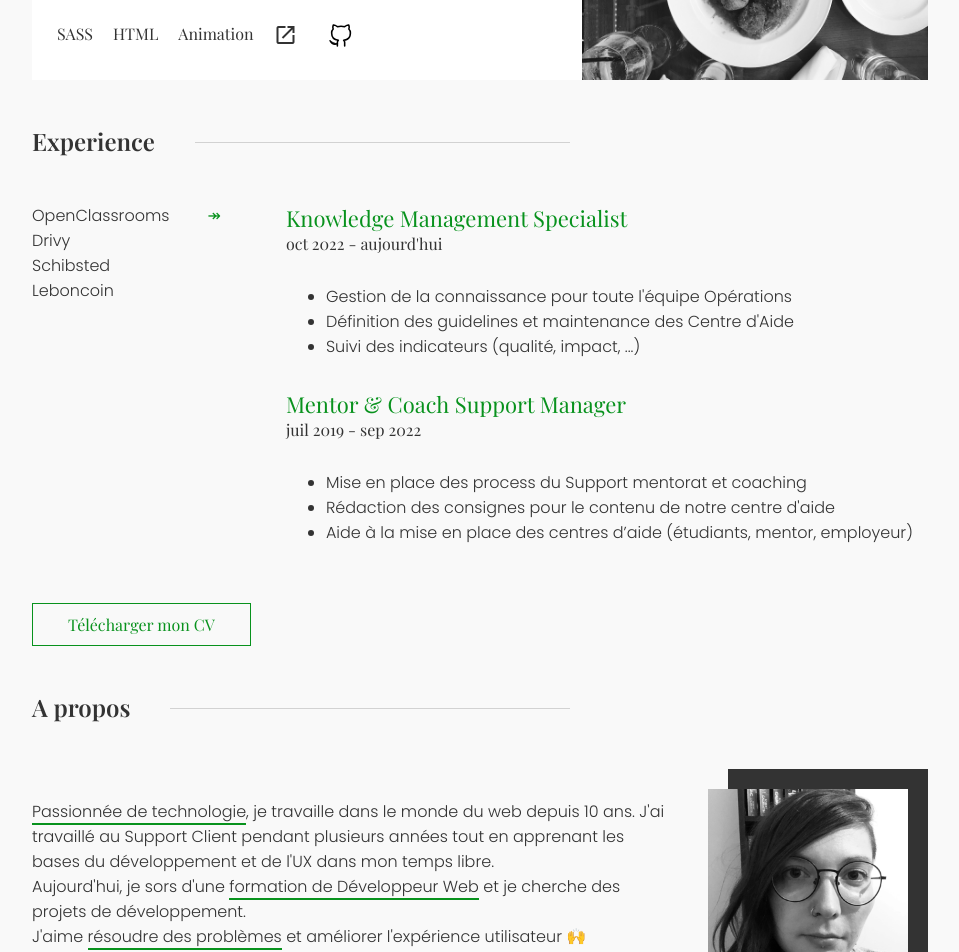
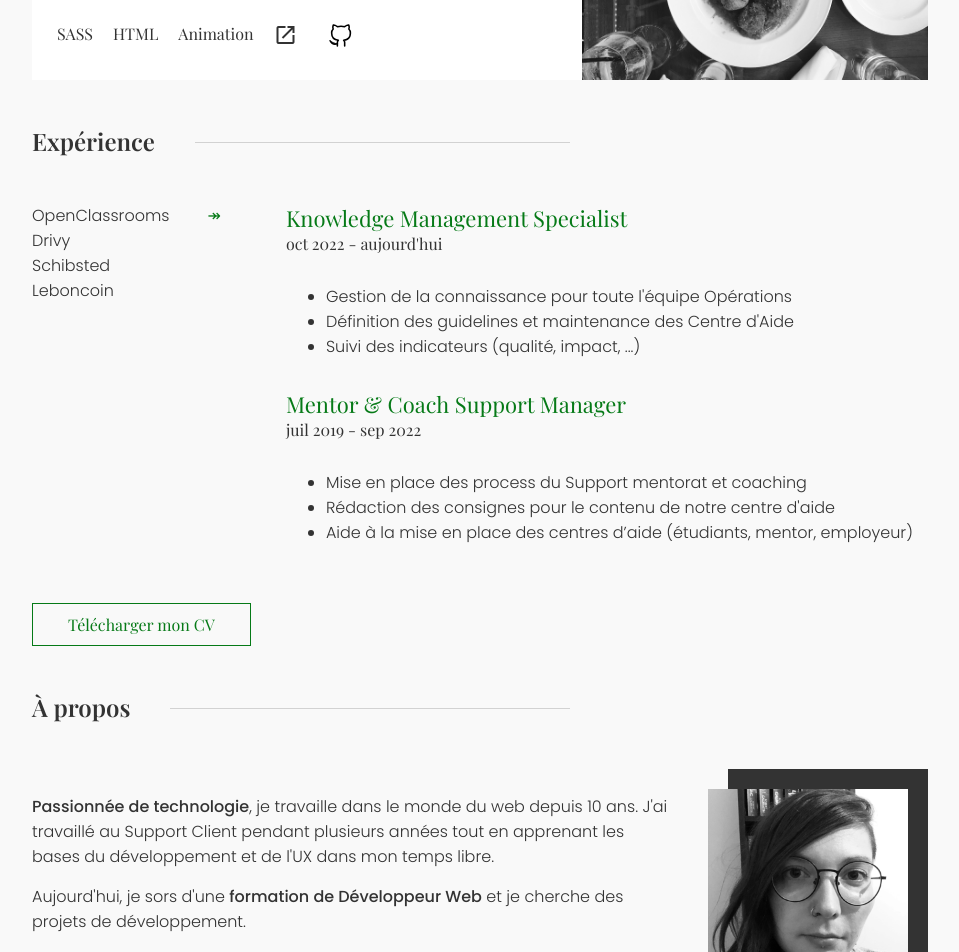
Before and after one commit to krauzeure/portfolio, a React (Create React App) app: page / in a window 1280 px wide. Shown: the part 1280-2232 px from the top of the page, without its empty margins (160-1119 px from the left). Built offline with nearby package versions, Linux system fonts and the light colour scheme.

Commit message:
Adding headers translation, fixing contrast issue and editing the underline style

```diff
--- a/src/Pages/Home/Home.css
+++ b/src/Pages/Home/Home.css
@@ -25,10 +25,6 @@
     display: flex;
     flex-direction: column;
     align-items: flex-start;
-}
-
-.about-content {
-    margin: 30px 0;
 }
 
   .projects {
@@ -141,6 +137,14 @@
     background-color: var(--main);
   }
 
+  .about-content {
+    margin: 10px 0;
+  }
+
+  .about-content p {
+    margin: 15px 0;
+  }
+
   .contact-cta {
     font-family: 'Playfair Display', serif;
     color: var(--accent);
--- a/src/Pages/Home/Home.jsx
+++ b/src/Pages/Home/Home.jsx
@@ -45,7 +45,7 @@ export function Home() {
         </section>
 
         <section className="projects main-section" id="projects">
-          <h2>Projets</h2>
+          <h2>{langValue.lang ? frenchCopy.mainheader.projects : englishCopy.mainheader.projects}</h2>
           <div className="section-top-border"></div>
             <Project
             title={"Kanap"}
@@ -75,7 +75,7 @@ export function Home() {
         </section>
 
         <section className="experience main-section" id="experience">
-        <h2>Experience</h2>
+        <h2>{langValue.lang ? frenchCopy.mainheader.experience : englishCopy.mainheader.experience}</h2>
           <div className="section-top-border"></div>
 
           <div className="experience-container">
@@ -154,7 +154,7 @@ export function Home() {
         </section>
 
         <section className="about main-section" id="about">
-          <h2>A propos</h2>
+          <h2>{langValue.lang ? frenchCopy.mainheader.about : englishCopy.mainheader.about}</h2>
           <div className="section-top-border"></div>
 
           <div className="about-container">
@@ -182,12 +182,12 @@ export function Home() {
         </section>
 
         <section className="contact main-section" id="contact">
-          <h2>Contact</h2>
+          <h2>{langValue.lang ? frenchCopy.mainheader.contact : englishCopy.mainheader.contact}</h2>
           <div className="section-top-border"></div>
             <p>{langValue.lang ? frenchCopy.home.contact : englishCopy.home.contact}</p>
             <a href="mailto:cyrielle.chasles@gmail.com">
                 <div className="contact-cta button">
-                  {langValue.lang ? frenchCopy.home.contactcta : englishCopy.resume.contactcta}
+                  {langValue.lang ? frenchCopy.home.contactcta : englishCopy.home.contactcta}
                 </div>
             </a>
         </section>
--- a/src/index.css
+++ b/src/index.css
@@ -21,7 +21,7 @@ body {
 .light-theme {
   --main : #333;
   --secondary : #f9f9f9;
-  --accent : #08921d;
+  --accent : #067A17;
   --light-grey : #d2d2d2;
   --background: #fff;
 }
@@ -45,8 +45,13 @@ main {
 }
 
 u {
-  border-bottom: 2px solid var(--accent);
+  border-bottom: 2px solid var(--secondary);
   text-decoration: none;
+  font-weight: 500;
+}
+
+u:hover {
+  border-color: var(--accent);
 }
 
 a {
--- a/src/text/english.js
+++ b/src/text/english.js
@@ -19,6 +19,12 @@ export const englishCopy = {
         "about8": " and improving the user experience 🙌",
         "contact": "If you’d like to discuss a project or just have a chat, feel free to reach out!",
         "contactcta": "Contact"
+    },
+    "mainheader": {
+        "projects": "Projects",
+        "experience": "Experience",
+        "about": "About",
+        "contact": "Contact"
     },
     "projects": {
         "kanap": "Integrating the Kanap website with Javascript. This project involved getting the data from the API, creating a functioning cart with the local storage, and sending the user's order to the server.",
--- a/src/text/french.js
+++ b/src/text/french.js
@@ -19,6 +19,12 @@ export const frenchCopy = {
         "about8": " et améliorer l'expérience utilisateur 🙌",
         "contact": "Si vous voulez parler d'un projet, ou juste discuter, n'hésitez pas à me contacter !",
         "contactcta": "Me contacter"
+    },
+    "mainheader": {
+        "projects": "Projets",
+        "experience": "Expérience",
+        "about": "À propos",
+        "contact": "Contact"
     },
     "projects": {
         "kanap": "Intégration du site Kanap avec Javascript. Pour ce projet, j'ai récupéré des produits via une API, créé un panier via le local storage, et envoyé de la commande au serveur.",
```
